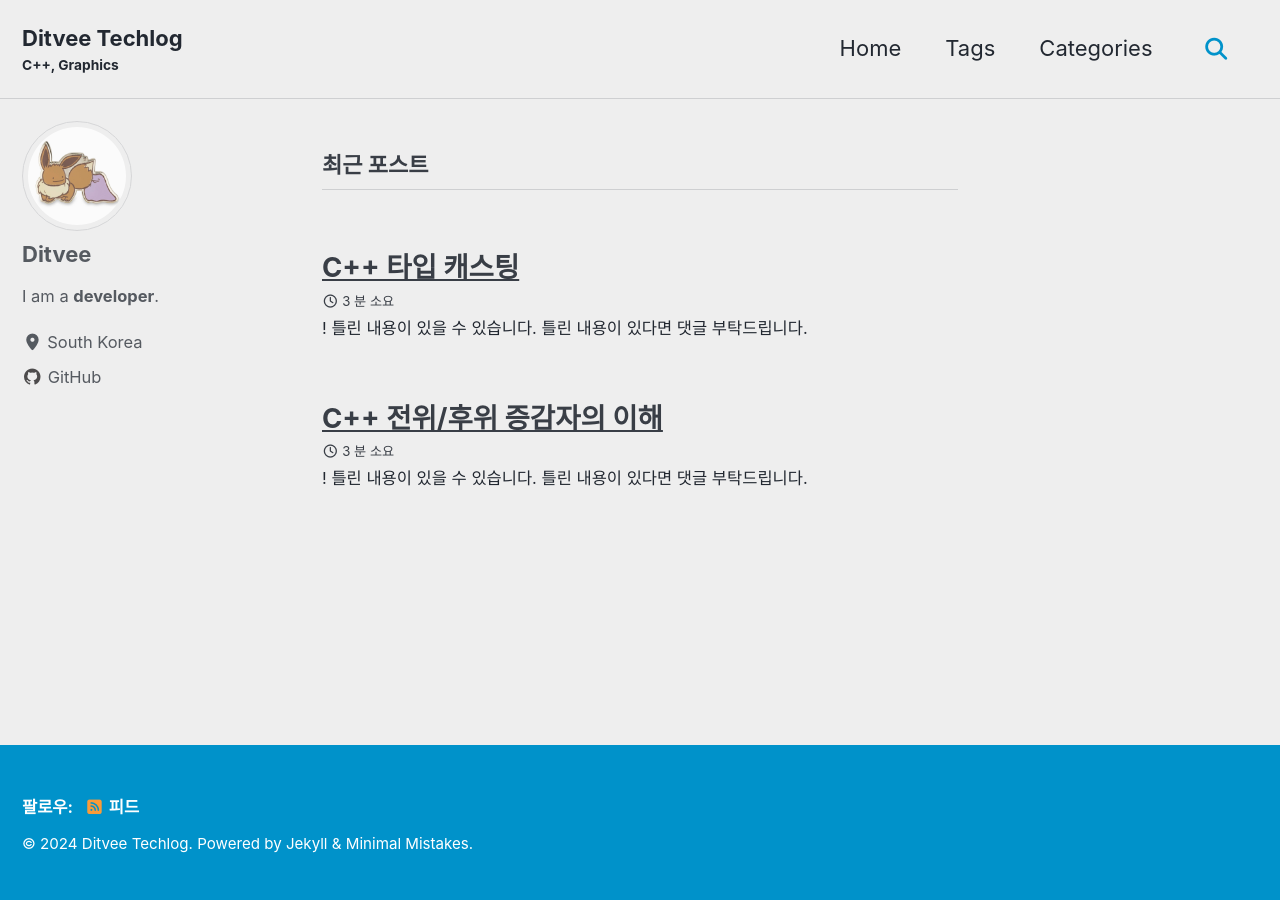
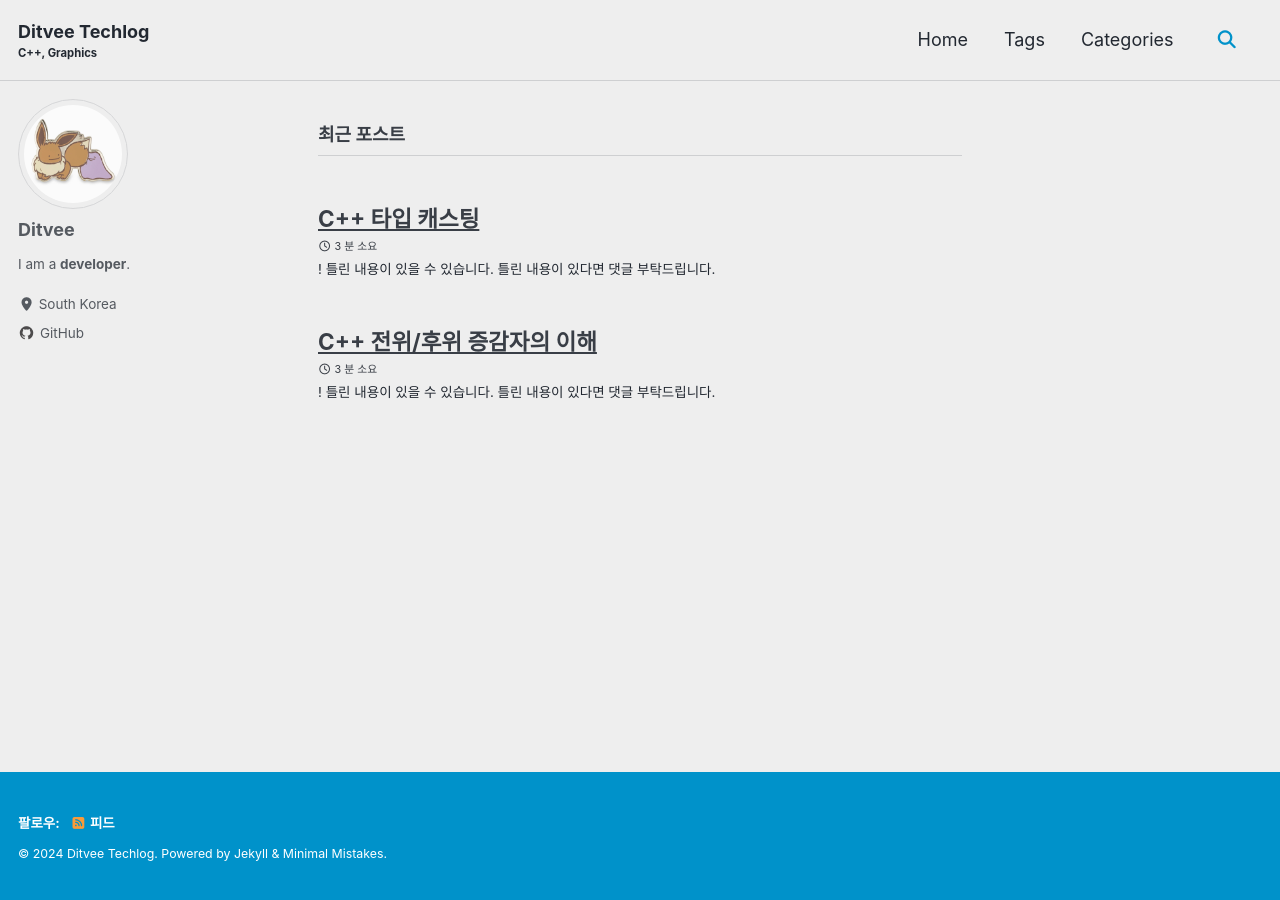
Before and after one commit to JuJinHyeong/JuJinHyeong.github.io, a Jekyll site: the page built from index.html, in a window 1280 px wide. Built offline with Jekyll 4.4.1, drawn with Linux system fonts in a browser that asks for light colours; cached includes are drawn as plain includes; some web fonts are replaced; the list of posts is cut into pages by our own code.

Commit message:
change font, size

```diff
--- a/_includes/head/custom.html
+++ b/_includes/head/custom.html
@@ -3,3 +3,4 @@
 <!-- insert favicons. use https://realfavicongenerator.net/ -->
 
 <!-- end custom head snippets -->
+<link rel="stylesheet" as="style" crossorigin href="https://cdn.jsdelivr.net/gh/orioncactus/pretendard@v1.3.9/dist/web/variable/pretendardvariable.min.css" />
--- a/_sass/minimal-mistakes/_reset.scss
+++ b/_sass/minimal-mistakes/_reset.scss
@@ -8,18 +8,18 @@ html {
   /* apply a natural box layout model to all elements */
   box-sizing: border-box;
   background-color: $background-color;
-  font-size: 16px;
+  font-size: 10px;
 
   @include breakpoint($medium) {
-    font-size: 18px;
+    font-size: 12px;
   }
 
   @include breakpoint($large) {
-    font-size: 20px;
+    font-size: 15px;
   }
 
   @include breakpoint($x-large) {
-    font-size: 22px;
+    font-size: 18px;
   }
 
   -webkit-text-size-adjust: 100%;
--- a/_sass/minimal-mistakes/_variables.scss
+++ b/_sass/minimal-mistakes/_variables.scss
@@ -14,7 +14,7 @@ $indent-var: 1.3em !default;
 
 /* system typefaces */
 $serif: Georgia, Times, serif !default;
-$sans-serif: -apple-system, BlinkMacSystemFont, "Roboto", "Segoe UI",
+$sans-serif: "Pretendard Variable", Pretendard, -apple-system, BlinkMacSystemFont, "Roboto", "Segoe UI",
   "Helvetica Neue", "Lucida Grande", Arial, sans-serif !default;
 $monospace: Monaco, Consolas, "Lucida Console", monospace !default;
 
```
